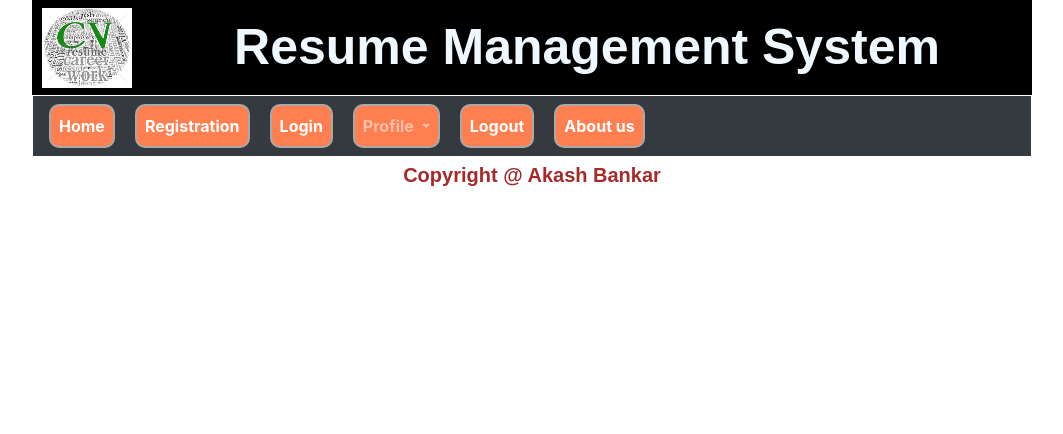
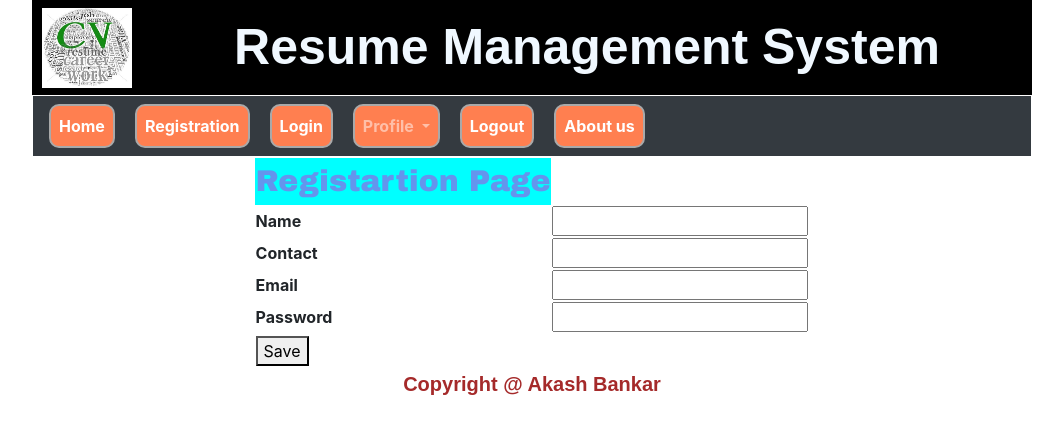
Before and after one commit to akash1269303/RMS, a Django app: template templates/process_template/registration.html in a window 1280 px wide. Shown: the top 434 px of the page, without its empty margins (108-1171 px from the left). Run offline with Django 3.2, Linux system fonts and the light colour scheme; the template is opened without the code that fills it: values that come from a table or form of the project are taken from there, others are empty; parts of the project's set-up code (start-up, migrations or seed data) failed here and were passed over.

Commit message:
registration page created

```diff
--- a/RMS/urls.py
+++ b/RMS/urls.py
@@ -18,5 +18,9 @@ from django.urls import path
 from process import views
 urlpatterns = [
     path('', views.showindex,name='main'),
-    path('registration/',views.registration,name='registration')
+    path('registration/',views.registration,name='registration'),
+
+
+    path('otp/',views.otp,name='otp'),
+
 ]
--- a/process/forms.py
+++ b/process/forms.py
@@ -1,6 +1,20 @@
 from django import forms
 from process.models import *
+import random
+from process.utils import sendtextmessage
 
-class RegistrationModel(forms.ModelForm):
+
+class RegistrationForm(forms.ModelForm):
+    password = forms.CharField(widget=forms.PasswordInput)
+
+    def clean_otp(self):
+        cno = self.cleaned_data['contact']
+        # otp = self.cleaned_data['otp']
+        otp = random.randint(100000, 999999)
+        message = "Welcome to RMS this is Your OTP" + str('otp')
+        sendtextmessage(message, cno)
+        return otp
+
     class Meta:
-        exclude=('otp')
+        model = RegistrationModel
+        exclude = ('status',)
--- a/templates/index.html
+++ b/templates/index.html
@@ -91,7 +91,7 @@
           </th>
       </tr>
       <tr>
-          <th colspan="2" style="font-family: Arial;font-size: 20px;color: brown;text-align: center;height: 30px">Copyright @ Akash Bankar</th>
+          <th colspan="2" style="font-family: Arial;padding5px;font-size: 20px;color: brown;text-align: center;height: 30px">Copyright @ Akash Bankar</th>
       </tr>
   </table>
 
--- a/templates/process_template/home.html
+++ b/templates/process_template/home.html
@@ -15,6 +15,6 @@
 
 
     </th>
-    <th><img src="{% static 'images/home.png' %}"></th>
+    <th><img src="{% static 'images/page.png.' %}"></th>
     </table>
 {% endblock %}
--- /dev/null
+++ b/templates/process_template/otp.html
@@ -0,0 +1,6 @@
+{% extends 'index.html' %}
+
+{% block akash %}
+ {% load static %}
+  <h1>Enter Your OTP</h1>
+{% endblock %}
--- a/templates/process_template/registration.html
+++ b/templates/process_template/registration.html
@@ -1,7 +1,49 @@
 {% extends 'index.html' %}
 
 {% block akash %}
+ {% load static %}
+    <style>
+    .lab{
+        color: deeppink;
+        padding: 10px;
+    }
+    #but{
+        text-align: center;
 
+    }
 
+    </style>
+    <form action="{% url 'registration' %}" method="post">
+    {% csrf_token %}
+   <table align="center" border="0">
+     <tr>
+         <th style="text-align: center;font-family: 'Arial Black';font-size: 30px;color: cornflowerblue;background-color: cyan">Registartion Page</th>
+     </tr>
+       <tr>
+           <th>{{ form.name.label}}</th>
+           <th>{{ form.name }}</th>
+       </tr>
 
+       <tr>
+           <th>{{ form.contact.label}}</th>
+           <th>{{ form.contact }}</th>
+       </tr>
+
+       <tr>
+           <th>{{ form.email.label}}</th>
+           <th>{{ form.email }}</th>
+       </tr>
+
+       <tr>
+           <th>{{ form.password.label}}</th>
+           <th>{{ form.password }}</th>
+       </tr>
+
+           <tr>
+
+               <th><input type="hidden" name="otp" required="" id="id_otp" value="0"></th>
+           </tr>
+      <tr><th><button type="submit">Save</button></th></tr>
+     </table>
+</form>
 {% endblock %}
```
Also changed, not shown: process/utils.py (added, +19 -0 lines), process/views.py (+21 -3 lines), db.sqlite3, process/dummy.py (added), process/static/images/page.png (renamed from process/static/images/home.png).
